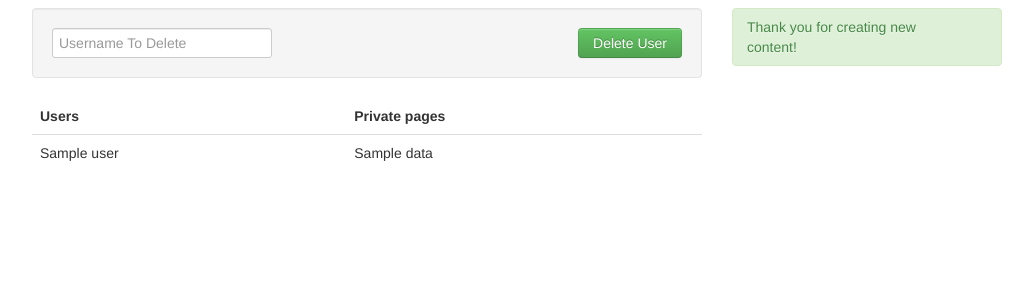
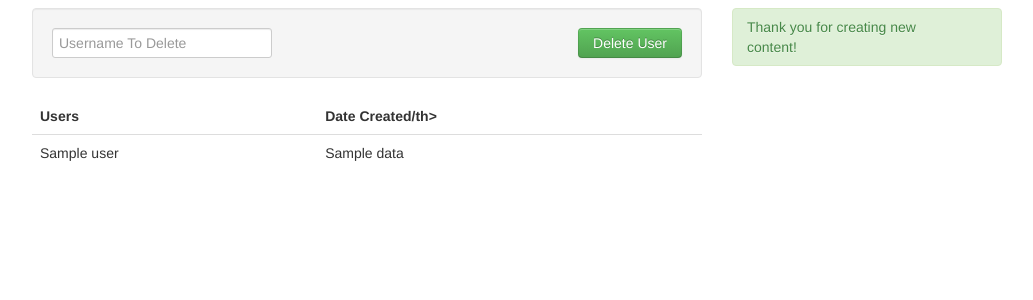
Before and after one commit to starrn1/SEWiki, a Python web app: template Riki-deploy-ver2/wiki/web/templates/admin_page.html in a window 1280 px wide. Shown: the part 162-462 px from the top of the page, without its empty margins (123-1156 px from the left). Run offline with Jinja, Linux system fonts and the light colour scheme; the template is opened without the code that fills it: most values are stand-ins (such as "Sample title", 1, 10 or a date in 2020); form fields are guessed from the names that the template uses; some libraries are stand-ins or nearby versions.

Commit message:
should fix adminp page but config file was deleted

```diff
--- a/Riki-deploy-ver2/wiki/web/routes.py
+++ b/Riki-deploy-ver2/wiki/web/routes.py
@@ -207,7 +207,7 @@ def admin_page():
     x = current_users.read()    #returns a dict object with unicode values
     for key, values in x.items():
         name = key.encode('ascii', 'ignore')
-        current_data = (values[u'password']).encode('ascii', 'ignore')
+        current_data = (values[u'creation_date']).encode('ascii', 'ignore')
         users[name] = current_data
 
 
--- a/Riki-deploy-ver2/wiki/web/templates/admin_page.html
+++ b/Riki-deploy-ver2/wiki/web/templates/admin_page.html
@@ -17,7 +17,7 @@
 		<thead>
 			<tr>
 				<th>Users</th>
-				<th>Private pages</th>
+				<th>Date Created/th>
 			</tr>
 		</thead>
 		<tbody>
--- a/Riki-deploy-ver2/wiki/web/user.py
+++ b/Riki-deploy-ver2/wiki/web/user.py
@@ -7,6 +7,8 @@ import json
 import binascii
 import hashlib
 from functools import wraps
+import time
+import datetime
 
 from flask import current_app
 from flask_login import current_user
@@ -34,11 +36,13 @@ class UserManager(object):
 
     def add_user(self, name, password, active=False, administrator=False, authentication_method='cleartext'):
         users = self.read()
+        creation_time = datetime.datetime.now().strftime('%Y/%m/%d %H:%M:%S')
         if users.get(name):
             return False
         if authentication_method is None:
             authentication_method = get_default_authentication_method()
         new_user = {
+            'creation_time': creation_time,
             'active': active,
             'administrator': administrator,
             'authentication_method': authentication_method,
```
